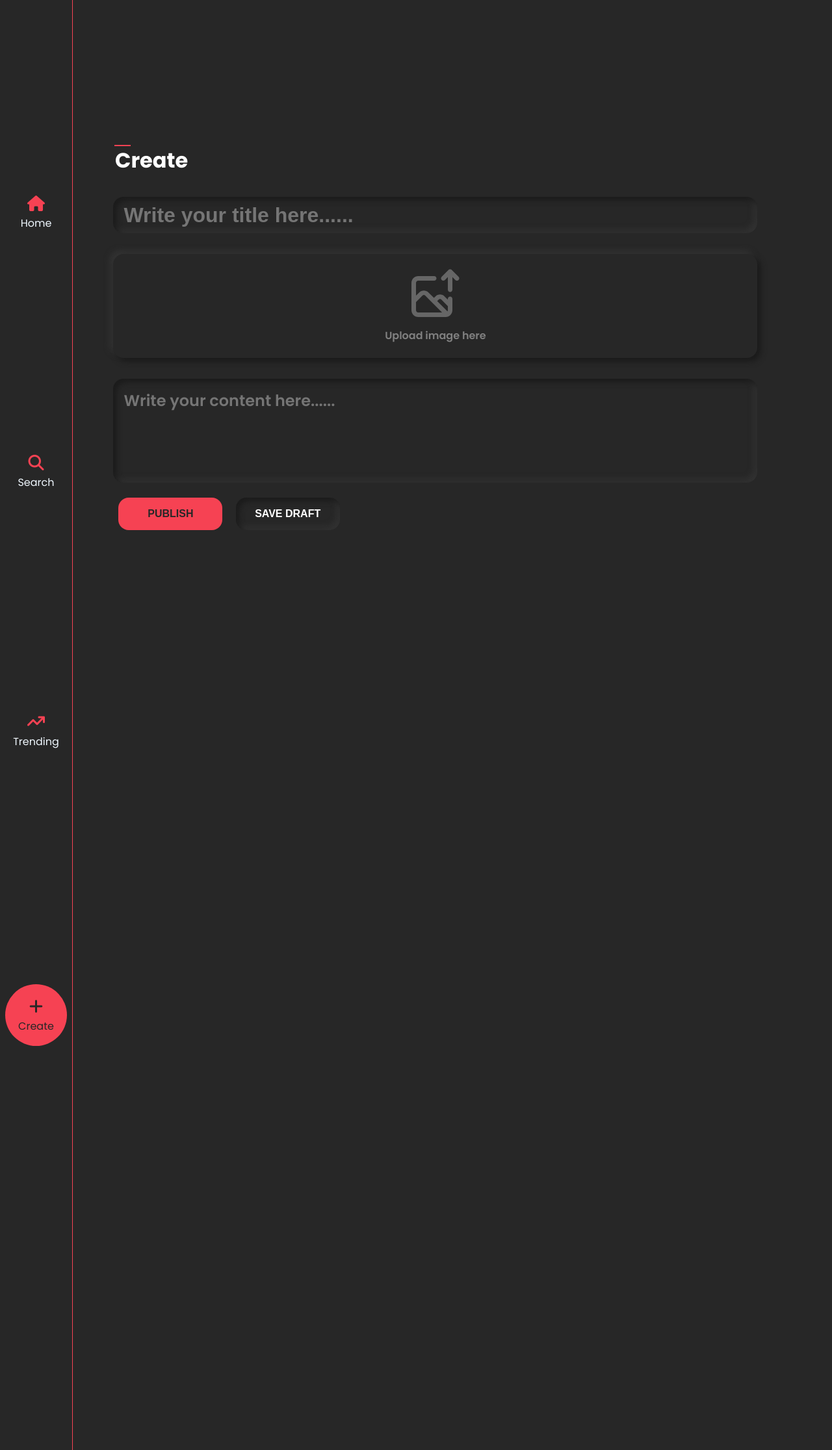
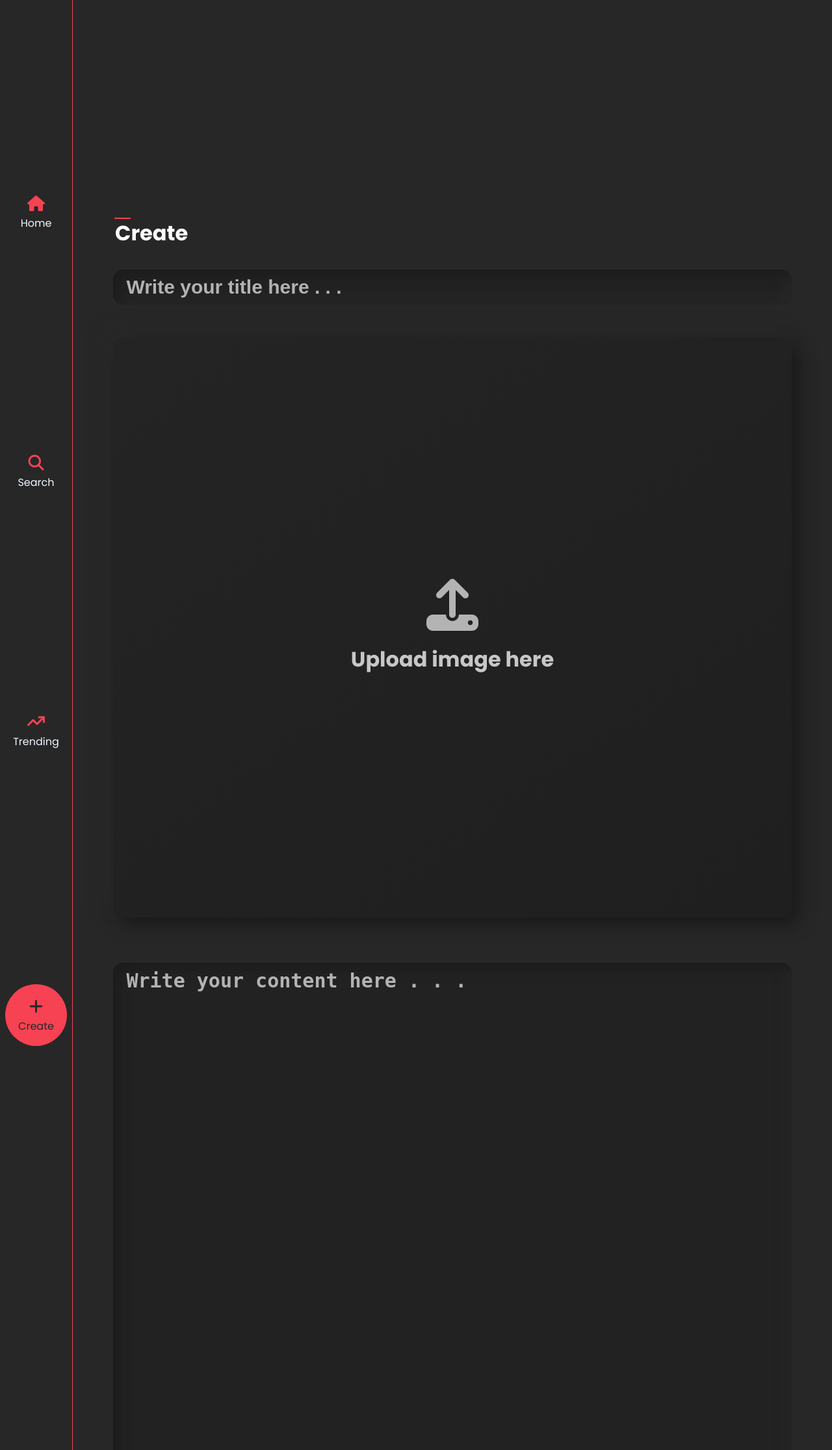
Before and after one commit to Pargat-Dhanjal/Daily-Blogs, a PHP site: page /src/pages/create.html in a window 1280 px wide. Shown: the whole page at 65% size. Run offline with PHP 8.4, Linux system fonts and the light colour scheme.

Commit message:
added create page

```diff
--- a/src/pages/create.html
+++ b/src/pages/create.html
@@ -57,18 +57,23 @@
                 <h1>Create</h1>
             </div>
             <div class="details">
-                <form action="create.php" method="POST">
-                    <input type="text" class="input" placeholder="Write your title here......">
-                    <div class="blog-img">
-                        <div class="center">
-                            <img src="/src/images/img-upload.svg" alt="Image-upload">
-                            <p>Upload image here</p>
+                <form action="search.php" method="POST">
+                    <div class="title_input">
+                        <div class="input-field">
+                            <input placeholder="Write your title here . . ." required>
                         </div>
                     </div>
-                    <textarea name="content" id="content" class="input"
-                        placeholder="Write your content here......" ></textarea>
-                    <button type="submit" class="btn">PUBLISH</button>
-                    <button type="submit" class="neu-btn">SAVE DRAFT</button>
+                    <div class="image_input">
+                        <i class="fa-solid fa-upload fa-5x"></i>
+                        <h1>Upload image here</h1>
+                    </div>
+                    <div class="blog_input" contenteditable="true">
+                        <textarea placeholder="Write your content here . . ." required></textarea>
+                    </div>
+                    <div class="button-wrapper">
+                        <button type="submit" class="btn">Publish</button>
+                        <button type="submit" class="btn btn-dark">Save Draft</button>
+                    </div>
                 </form>
             </div>
         </div>
--- a/src/styles/create.css
+++ b/src/styles/create.css
@@ -35,7 +35,7 @@ body {
     width: 100vw;
     align-items: center;
     order: 3;
-    overflow: none;
+    overflow: auto;
 }
 
 .page-title {
@@ -43,7 +43,7 @@ body {
     position: relative;
     left: 0px;
     width: 85vw;
-    top: 10vh;
+    top: 15vh;
     margin-bottom: 2rem;
 }
 
@@ -56,9 +56,9 @@ body {
     height: 2px;
 }
 
-.details {
+.details{
     position: relative;
-    top: 10vh;
+    top: 15vh;
     width: 81.5vw;
     height: 50vh;
 }
@@ -68,112 +68,134 @@ form {
     width: 100%;
 }
 
-.input {
-    width: 95%;
-    box-shadow: inset 5px 5px 10px #1b1b1b,
-        inset -5px -5px 10px #333333;
-    border-radius: 1rem;
+.title_input {
+    position: relative;
+    border-radius: 16px;
+    background: #222222;
+    box-shadow: inset 8px 8px 17px #1c1c1c,inset -8px -8px 17px #282828;
+}
+
+.image_input {
+    position: relative;
+    display: flex;
+    flex-direction: column;
+    top: 50px;
+    align-items: center;
+    justify-content: center;
+    color: rgb(179, 179, 179);
+    height: 40vh;
+    border-radius: 16px;
+    background: linear-gradient(145deg, #242424, #1f1f1f);
+    box-shadow:  11px 11px 27px #1a1a1a, -11px -11px 27px #2a2a2a;
+}
+
+.image_input i{
+    position: relative;
+}
+
+.image_input h1{
+    color: rgb(199, 199, 199);;
+    padding-top: 20px;
+    position: relative;
+}
+
+.blog_input {
+    position: relative;
+    height: 50vh;
+    top: 120px;
+    border-radius: 16px;
+    background: #222222;
+    box-shadow: inset 8px 8px 17px #1c1c1c,inset -8px -8px 17px #282828;
 }
 
 input {
+    display: inline-block;
+    font-weight: 700;
     width: 90%;
-    height: 3.5rem;
     border: none;
-    background: transparent;
-    color: whitesmoke;
-    font-size: 2rem;
-    font-weight: 600;
-    padding: 0 1rem;
+    padding: 10px 0px 10px 20px;
+    font-size: 30px;
+    background-color: transparent;
+    color: white;
+}
+
+textarea {
+    display: inline-block;
+    font-weight: 700;
+    width: 100%;
+    height: 100%;
+    border: none;
+    padding: 10px 0px 10px 20px;
+    font-size: 30px;
+    background-color: transparent;
+    color: white;
+    overflow: scroll;
+}
+
+input::placeholder {
+    font-size: 30px;
+    font-weight: 700;
+    color: rgb(179, 179, 179);
+}
+
+textarea::placeholder {
+    font-size: 30px;
+    font-weight: 700;
+    color: rgb(179, 179, 179);
+}
+
+.input h2{
+    padding-bottom: 20px;
 }
 
 input:focus {
     outline: none;
 }
 
-.blog-img {
-    border-radius: 1rem;
-    background: #272727;
-    box-shadow: 5px 5px 10px #1a1a1a,
-        -5px -5px 10px #343434;
-    width: 95%;
-    height: 10rem;
-    margin: 2rem 0;
-}
-
-.center {
-    display: flex;
-    justify-content: center;
-    align-items: center;
-    flex-direction: column;
-    height: 100%;
-    color: gray;
-}
-
-.center p {
-    margin-top: 1rem;
-    font-weight: 600;
-}
-
-textarea {
-    resize: none;
-    border-radius: 1rem;
-    border: none;
-    background: #272727;
-    box-shadow: inset 5px 5px 10px #1a1a1a,
-        inset -5px -5px 10px #343434;
-    padding: 1rem;
-    color: white;
-    font-size: 1.5rem;
-    font-weight: 600;
-    font-family: 'Poppins', sans-serif;
-    height: 10rem;
-}
-
 textarea:focus {
     outline: none;
 }
 
+textarea::-webkit-scrollbar {
+    scrollbar-color: #999 #eee; /* Set color of the thumb and track */
+}
+
+textarea::-webkit-scrollbar-thumb {
+    background-color: #999; /* Set color of the thumb */
+}
+
+textarea::-webkit-scrollbar-track {
+    background-color: #eee; /* Set color of the track */
+}
+
 .btn {
+    position: relative;
+    top: 150px;
     display: inline-block;
     font-weight: 600;
-    font-size: 1rem;
-    width: 10rem;
-    padding: 1rem;
+    font-size: 1.5rem;
+    padding: 1rem 3rem;
     background-color: var(--accent);
     border: none;
-    color: var(--bg);
-    border-radius: 1rem;
+    color: bl;
+    border-radius: 1.5rem;
     transition: all 0.5s ease;
     cursor: pointer;
-    margin: 1rem 0.5rem;
+    margin-bottom: 200px;
+    margin-right: 10px;
+    margin-left: 10px;
+}
+
+.btn-dark{
+    background-color: var(--bg);
+    color: white;
+    box-shadow: inset 8px 8px 17px #1c1c1c,inset -8px -8px 17px #282828;
 }
 
 .btn:hover {
     border-radius: 1rem;
     transform: scale(1.05);
 }
-
-.neu-btn{
-    box-shadow: inset 5px 5px 10px #1b1b1b,
-            inset -5px -5px 10px #333333;
-    background-color: var(--bg);
-    color: white;
-    display: inline-block;
-    font-weight: 600;
-    font-size: 1rem;
-    width: 10rem;
-    padding: 1rem;
-    border: none;
-    border-radius: 1rem;
-    cursor: pointer;
-    margin: 1rem 0.5rem;
-    transition: all 1s ease;
-}
-
-.neu-btn:hover{
-    color: var(--accent);
-}
-
 @media only screen and (max-width : 720px) {
 
     .parent {
```
